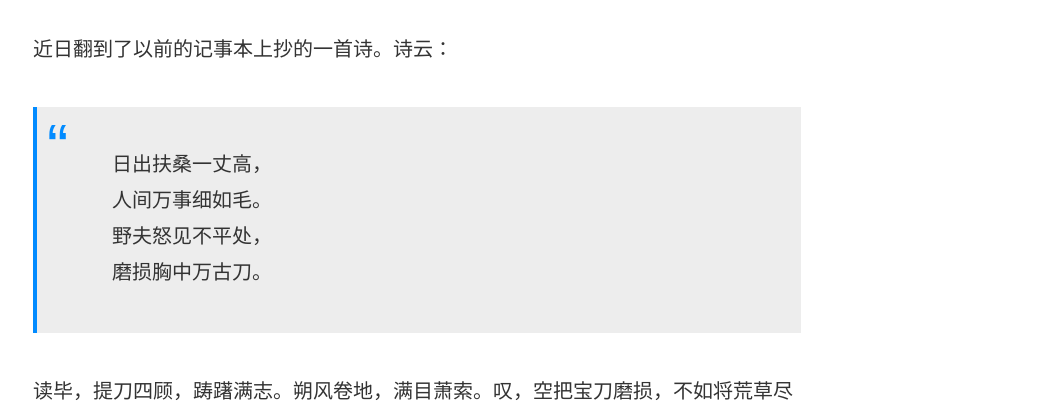
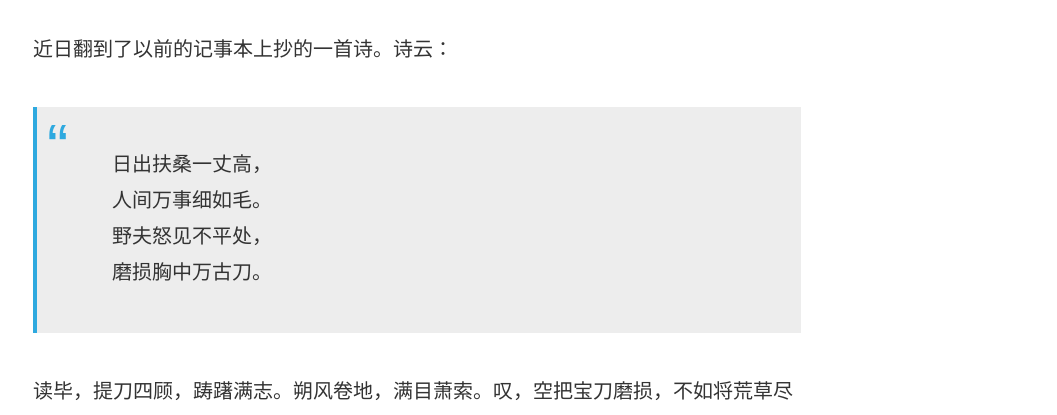
Before and after one commit to chqid/chqid.blog.io, a Jekyll site: the page built from _posts/2017-12-23-chucao.md, in a window 1280 px wide. Shown: the part 294-709 px from the top of the page, without its empty margins (223-1280 px from the left). Built offline with Jekyll 4.4.1, drawn with Linux system fonts in a browser that asks for light colours; nearby versions of some CDN libraries; comment, search, counter and statistics services are not loaded.

Commit message:
change the main color

```diff
--- a/assets/css/main.css
+++ b/assets/css/main.css
@@ -52,7 +52,7 @@
     margin: 40px auto;
     color: #555555;
     padding: 1.2em 30px 1.2em 75px;
-    border-left: 4px solid #028bff;/*---pre color #33A6B8---*/
+    border-left: 4px solid #2EA9DF;/*---pre color #33A6B8---*/
     line-height: 1.6;
     position: relative;
     background: #ededed;
@@ -61,7 +61,7 @@
 blockquote::before {
     font-family: Arial;
     content: "\201C";
-    color: #028bff;
+    color: #2EA9DF;
     font-size: 4em;
     position: absolute;
     left: 10px;
@@ -121,7 +121,7 @@
 .container .footer .footer-link:hover,
 .container .post-navigation .post-nav-link:hover,
 .container .tag .tag-link:hover {
-    color: #028bff;/*----pre color #22c5e5----*/
+    color: #2EA9DF;/*----pre color #22c5e5----*/
     transition:color .1s linear
 }
 
@@ -189,7 +189,7 @@
 }
 
 #return-to-top:hover {
-    background: rgba(60, 60, 60, 0.5);
+    background: rgba(46, 169, 223, 0.5);
 }
 
 /*----------index-pagination-----------*/
@@ -212,7 +212,7 @@
 
 .container .pagination .page-number.current {
     color: #fff;
-    background: #028bff;
+    background: #2EA9DF;
 }
 
 /* .container .pagination a {
```
